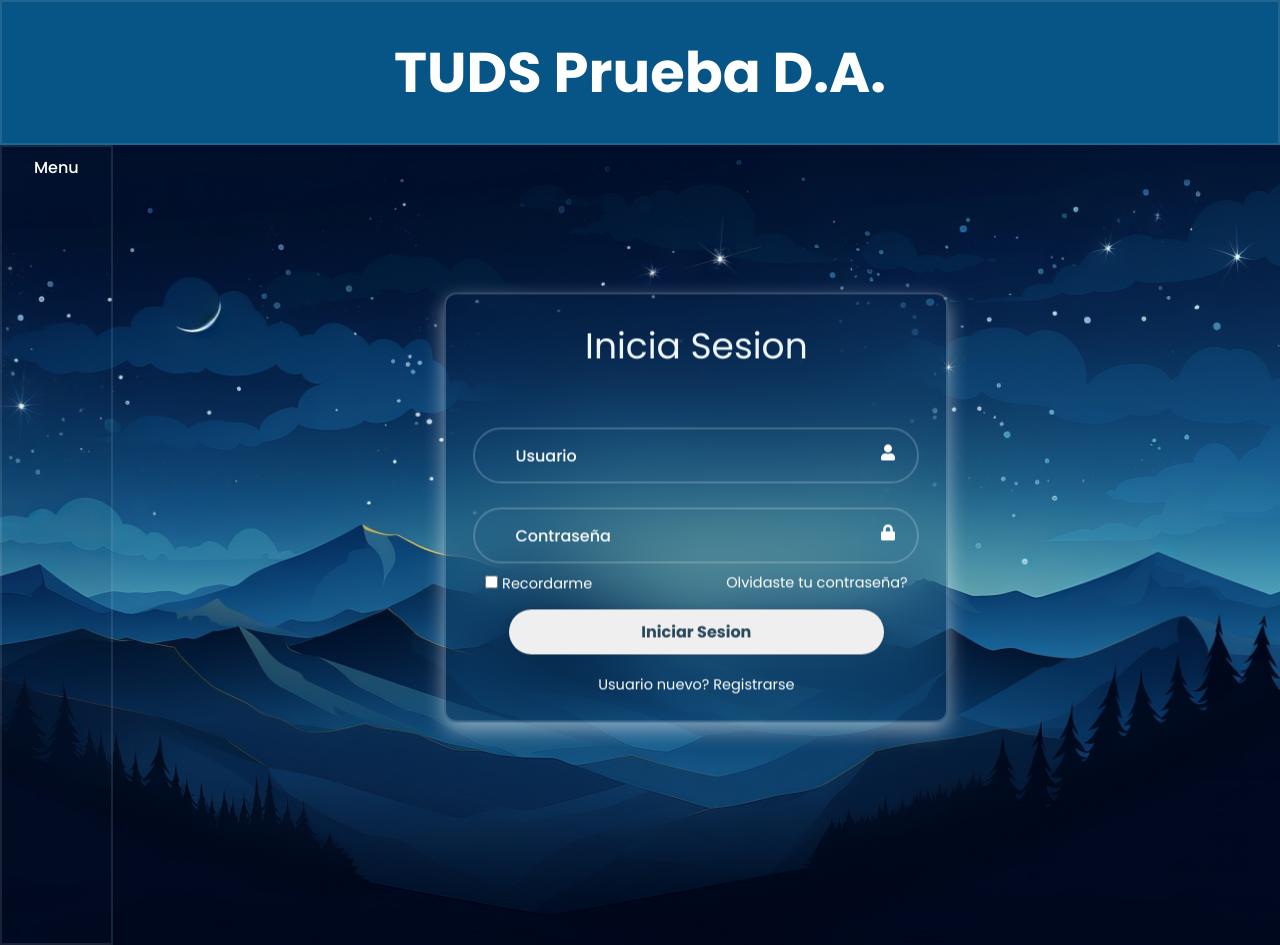
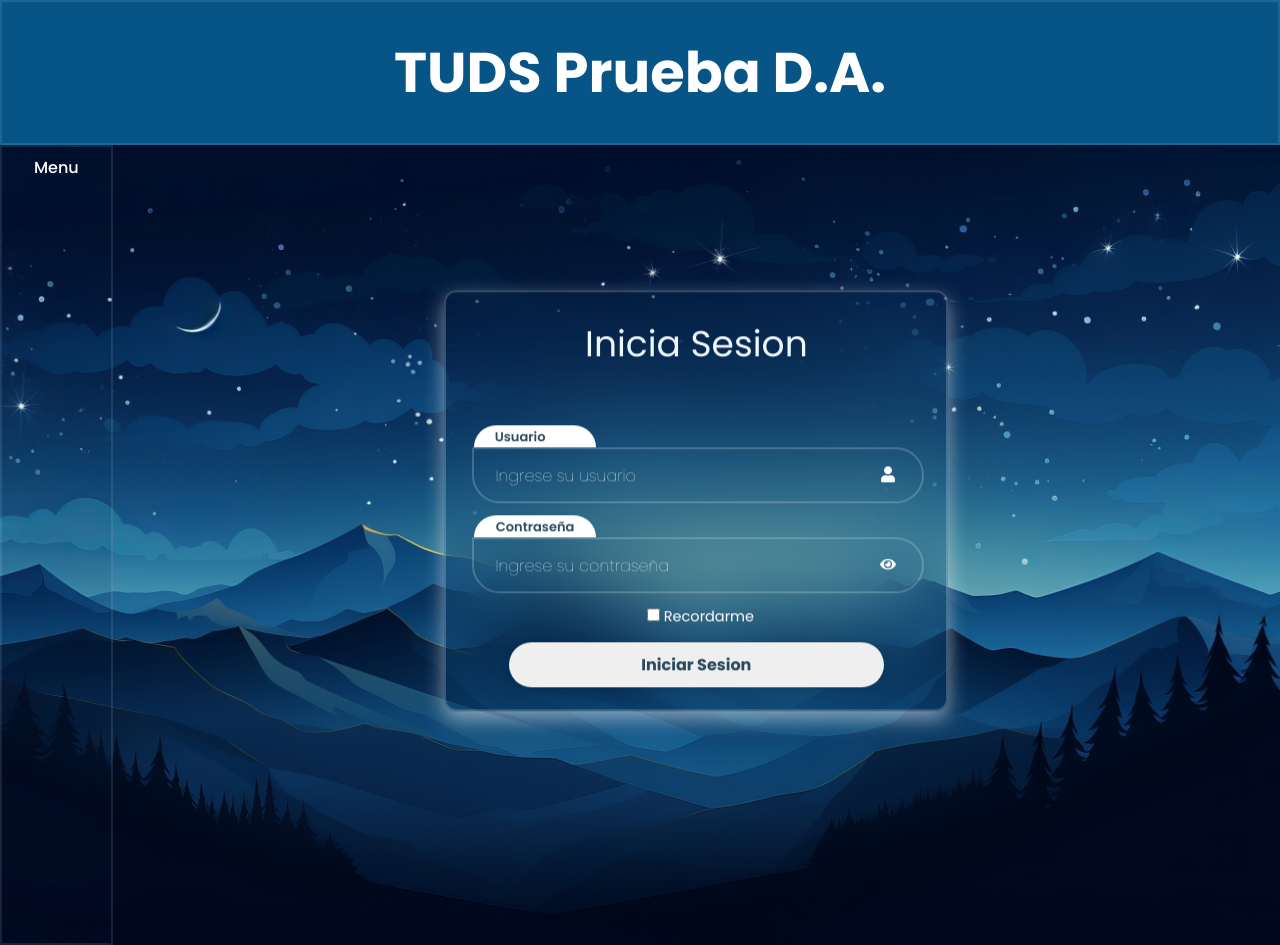
Before and after one commit to Quiks09/nova-domus, a React (Create React App) app in the folder frontend/: page / in a window 1280 px wide. Built offline with nearby package versions, Linux system fonts and the light colour scheme.

Commit message:
login updated with labels

```diff
--- a/frontend/src/App.css
+++ b/frontend/src/App.css
@@ -71,24 +71,45 @@
   width: 100%;
   height: 50px;
   margin: 30px 0;
+  margin-bottom: 40px;
+}
 
+#inputBox label{
+  color: #012840d6;
+  background-color: white;
+  font-size: small;
+  border: 2px solid white;
+  border-radius: 40px 40px 0px 0px;
+  border-bottom: none;
+  margin-left: 2.11em;
+  margin-right: 350px;
+  font-weight: 600;
+  display: flex;
+  flex-direction: row;
+  justify-content: center;
+}
+
+#inputBox #user{
+  padding-right: 30px;
 }
 
 #inputBox input{
-  width: 80%;
+  width: 85%;
   height: 100%;
   background: transparent;
   outline: none;
   border: 2px solid rgba(255, 255, 255, 0.2);
-  border-radius: 40px;
+  border-radius: 0px 40px 40px 40px;
   font-size: 16px;
   color: white;
-  padding-left: 40px;
+  padding-left: 21px;
+  margin-left: 4px;
 }
 
 #inputBox input::placeholder{
   color: white;
-  font-weight: 500;
+  font-weight: 150;
+  margin-left: 0px;
 }
 
 #inputBox input:hover{
@@ -103,7 +124,7 @@
   position: absolute;
   right: 50px;
   top: 50%;
-  transform: translateY(-50%);
+  transform: translateY(100%);
   font-size: 16px;
   color: white;
 }
@@ -113,7 +134,7 @@
   justify-content: space-around;
   font-size: 14.5px;
   font-weight: 400;
-  margin: -15px 0 15px;
+  margin: 15px 0;
   color: white;
 }
 
@@ -123,20 +144,9 @@
   margin-left: 8px;
 }
 
-#remember-forgot a{
-  color:white;
-  text-decoration: none;
-  margin-right: 8px;
-  margin-left: 5em;
-}
-
-#remember-forgot a:hover{
-  text-decoration: underline;
-}
-
-
 #login #btnlogin{
   width: 75%;
+  margin-bottom: 12px;
   height: 45px;
   background: rgba(255, 255, 255, 0.8s);
   border: none;
@@ -149,24 +159,6 @@
   font-weight: 700;
 }
 
-#login #register{
-  color: white;
-  font-size: 14.5px;
-  font-weight: 400;
-  text-align: center;
-  margin-top: 20px;
-}
-
-#register p a{
-  color: white;
-  text-decoration: none;
-  font-weight: 400;
-}
-
-#register p a:hover{
-  text-decoration: underline;
-}
-
 #login #btnlogin:hover{
   cursor: pointer;
   background-color:#fff;
--- a/frontend/src/Components/Login.jsx
+++ b/frontend/src/Components/Login.jsx
@@ -1,6 +1,6 @@
 /* eslint-disable jsx-a11y/anchor-is-valid */
 import React from 'react'
-import { FaUser, FaLock } from "react-icons/fa";
+import { FaUser, FaEye, FaEyeSlash   } from "react-icons/fa";
 const urlBase = 'http://localhost:4000/api'
 
 
@@ -12,7 +12,6 @@ function login(evt) {
     password: evt.target.password.value,
   };
 
-  console.log(data)
 
 
   fetch(
@@ -25,7 +24,7 @@ function login(evt) {
     body: JSON.stringify(data)
     }
   ).then(res => res.json())
-    .then(json => console.log(json.authorizationToken))
+    .then(json => console.log(json.authorizationToken||json.message))
     .catch(err => alert(err))
 }
 
@@ -35,24 +34,22 @@ const Login = () => {
       <h1>Inicia Sesion</h1>
       <form onSubmit={ login }>
         <div id="inputBox">
-          <input type="text"placeholder='Usuario' name="username" required />
+          <label for="user" class="label" id="user">Usuario</label>
+          <input type="text" placeholder='Ingrese su usuario' name="username" required />
           <FaUser className='icon' />
         </div>
         <div id="inputBox">
-          <input type='password' placeholder='Contraseña' name="password" required />
-          <FaLock className='icon' />
+          <label for="pass" class="label">Contraseña</label>
+          <input type='password' placeholder='Ingrese su contraseña' name="password" required />
+          <FaEye  className='icon' />
         </div>
 
         <div id="remember-forgot">
           <label><input type="checkbox" />Recordarme</label>
-          <a href="#">Olvidaste tu contraseña?</a>
         </div>
 
         <button type="submit" id="btnlogin">Iniciar Sesion</button>
 
-        <div id="register">
-          <p>Usuario nuevo? <a href="#">Registrarse</a></p>
-        </div>
       </form>
     </div>
   )
```
Also changed, not shown: frontend/src/App.jsx (renamed from frontend/src/App.js).
